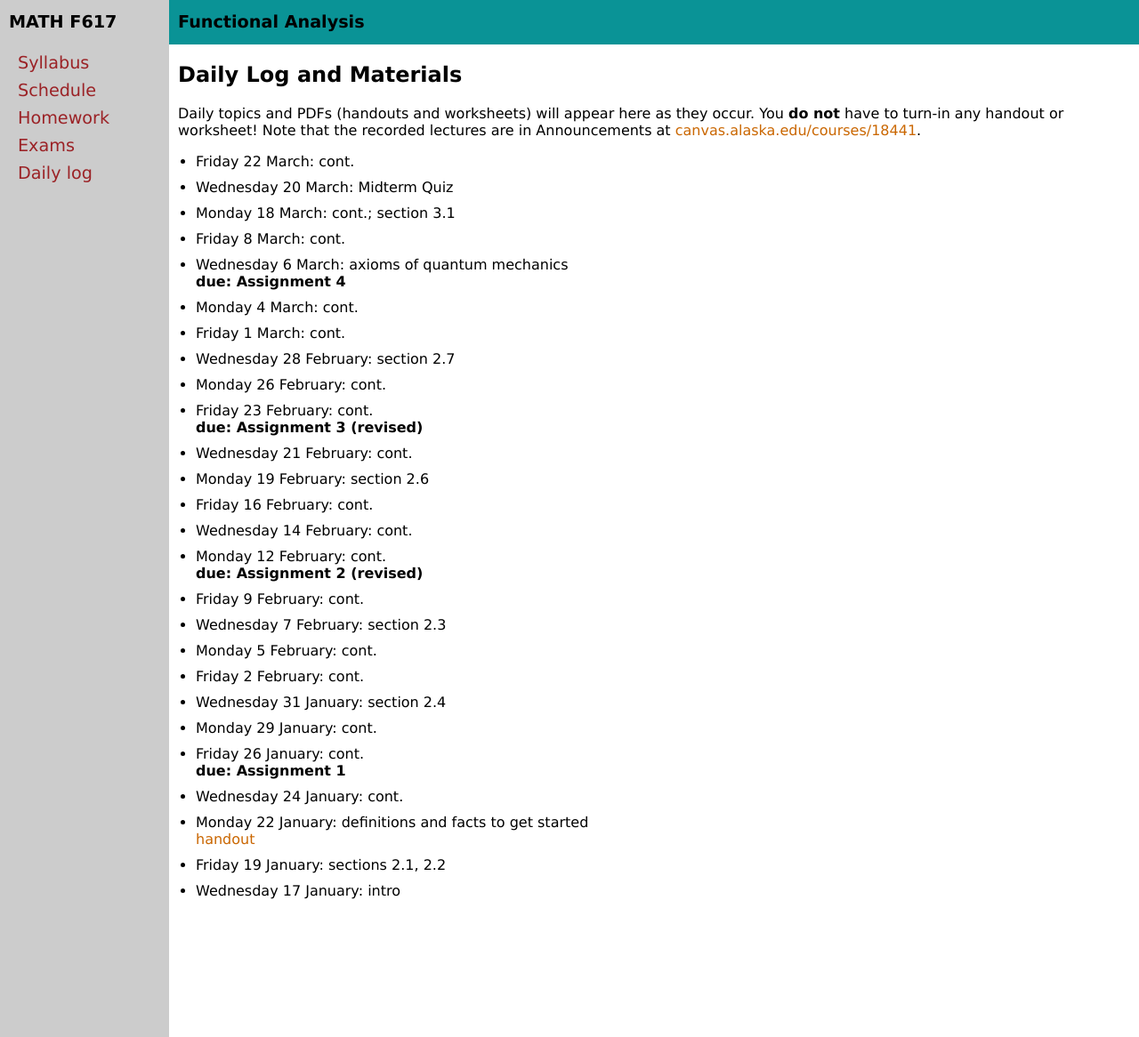
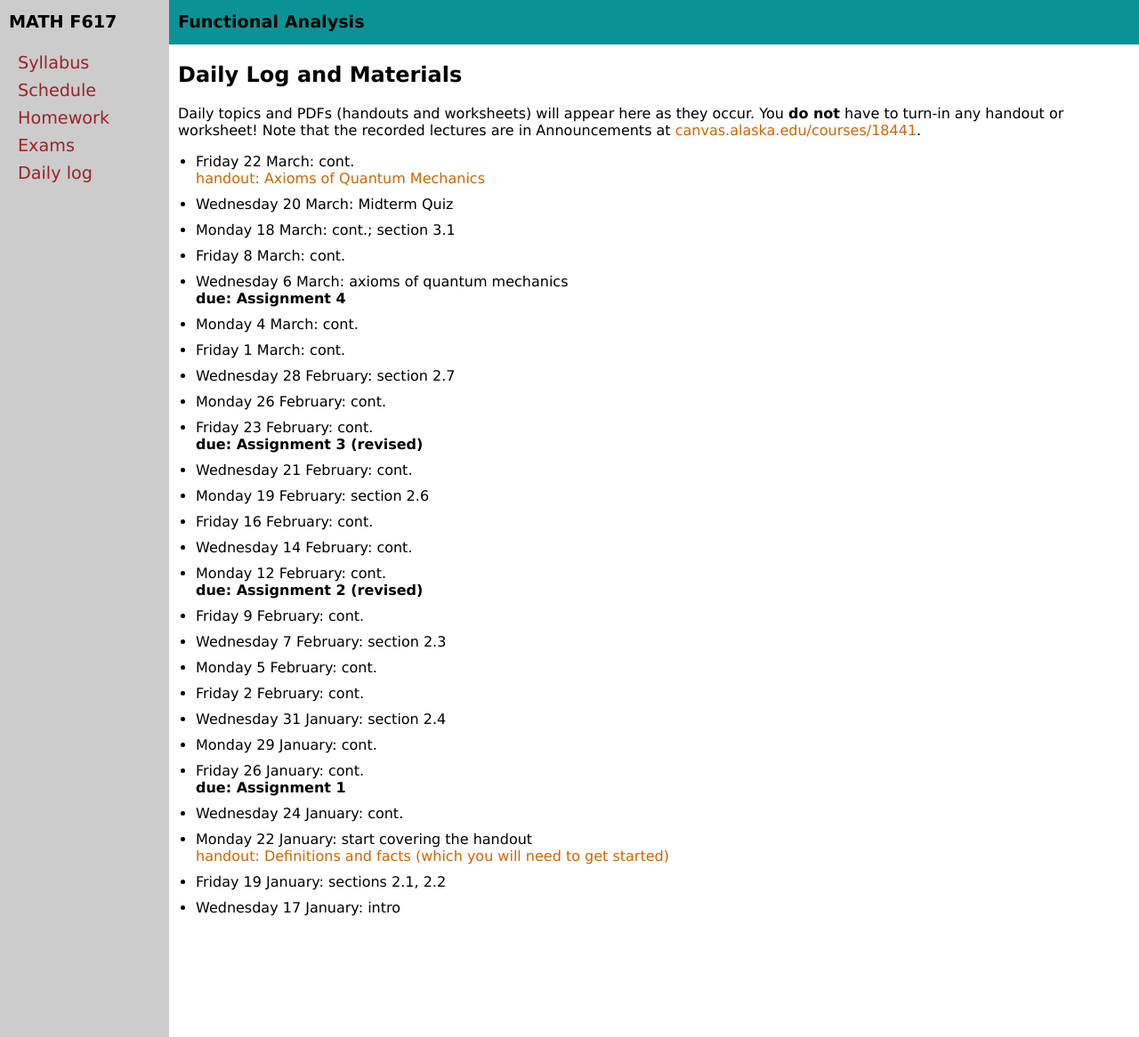
Before and after one commit to bueler/numerical, a Jekyll site: the page built from daily.md, in a window 1280 px wide and 1166 px high. Shown: the whole window at 89% size. Built offline with Jekyll 4.4.1, drawn with Linux system fonts in a browser that asks for light colours.

Commit message:
post QM axioms slides

```diff
--- a/_data/daily.yml
+++ b/_data/daily.yml
@@ -2,6 +2,8 @@ semester: Fall 2023
 daily:
 - name: Friday 22 March
   description: cont.
+  handout: assets/handouts/qaxioms.pdf
+  handoutname: "handout: Axioms of Quantum Mechanics"
 - name: Wednesday 20 March
   description: Midterm Quiz
 - name: Monday 18 March
@@ -51,8 +53,9 @@ daily:
 - name: Wednesday 24 January
   description: cont.
 - name: Monday 22 January
-  description: definitions and facts to get started
+  description: start covering the handout
   handout: assets/handouts/getstarted.pdf
+  handoutname: "handout: Definitions and facts (which you will need to get started)"
 - name: Friday 19 January
   description: sections 2.1, 2.2
 - name: Wednesday 17 January
```
Also changed, not shown: _includes/daily_table.md (+1 -1 lines), 1 other file.
